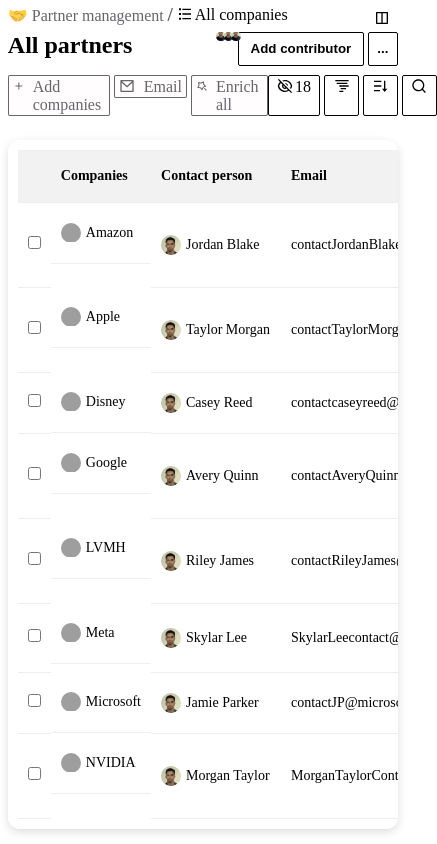
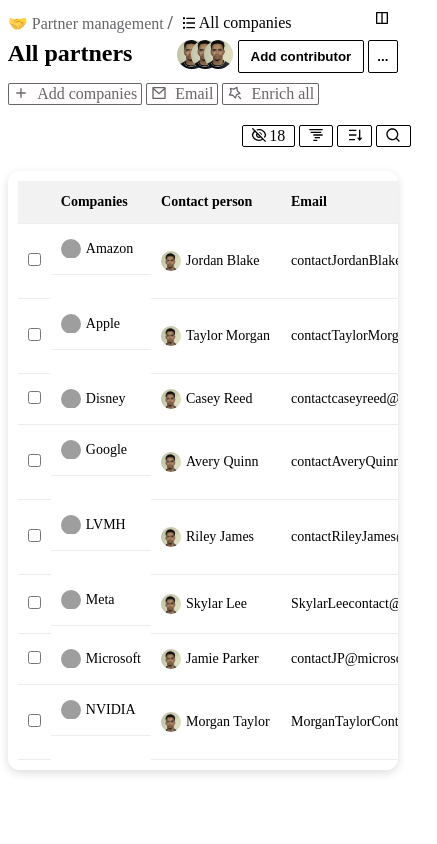
Before and after one commit to Hamza-Abouelwahab/Colab, a plain HTML site: page index.html in a window 390 px wide. Shown: the whole page, 437 px wide, since content can reach past the window. Drawn offline with Linux system fonts and the light colour scheme; grey boxes are pictures that could not be loaded.

Commit message:
the upper side responsive

```diff
--- a/public/css/app.css
+++ b/public/css/app.css
@@ -253,7 +253,7 @@ thead {
 
 th,
 td {
-  padding: 10px 10px;
+  padding: 5px 10px;
   text-align: left;
   border-bottom: 1px solid #eee;
 }
@@ -332,8 +332,8 @@ a:hover {
     left: -320px;
     transition: all 1s;
     z-index: 999;
-    height:auto;
-    padding-top: 26%;
+    height:810px;
+    /* padding-top: 26%; */
   }
   /* ^  */
   .left-side .intro {
@@ -443,4 +443,87 @@ a:hover {
   #print:checked ~ .container>.left-side {
     left: 0;
   }
+
+  /* * right-side */
+.container > .right-side {
+  width: 100%;
+  padding: 3vw 2vw;
 }
+.right-side .flex {
+  display: flex;
+  align-items: center;
+  gap: 2vw;
+}
+
+.right-side .flex .box {
+  display: flex;
+  align-items: center;
+  gap: 0.5vw;
+  color: rgb(0, 0, 0);
+}
+.right-side .flex .box a {
+  color: black;
+}
+.profial div  img {
+  width: 7.5vw;
+  height: 7.5vw;
+}
+.first-sd {
+
+  padding: 1.5vw 0;
+  display: flex;
+  justify-content: space-between;
+}
+.profial {
+  /* background-color: #20b2aa; */
+  display: flex;
+  position: relative;
+  gap: 8vw;
+}
+.abs1 {
+  position: absolute;
+  left: 6%;
+}
+.abs2 {
+  position: absolute;
+  left: 12%;
+}
+.buttons .btn {
+  color: black;
+}
+.buttons button {
+  color: black;
+}
+.links {
+  /* background-color: #007bff; */
+  padding: 1vw 0;
+  display: flex;
+  flex-direction: column;
+  gap: 5vw;
+  justify-content: space-between;
+}
+.links .left-links {
+  display: flex;
+  gap: 1vw;
+}
+.links .left-links a {
+  display: flex;
+  gap: 1vh;
+  border: 1px solid;
+  border-radius: 2px;
+  background-color: rgb(255, 253, 253);
+  padding: 0.3vw 1vw;
+}
+.links .right-links {
+  display: flex;
+  gap: 1vw;
+  padding-left: 60%;
+}
+.links .right-links div {
+  display: flex;
+  gap: 0.5vw;
+  border: 1px solid;
+  border-radius: 2px;
+  padding: 0.3vw 1vh;
+}
+}
```
